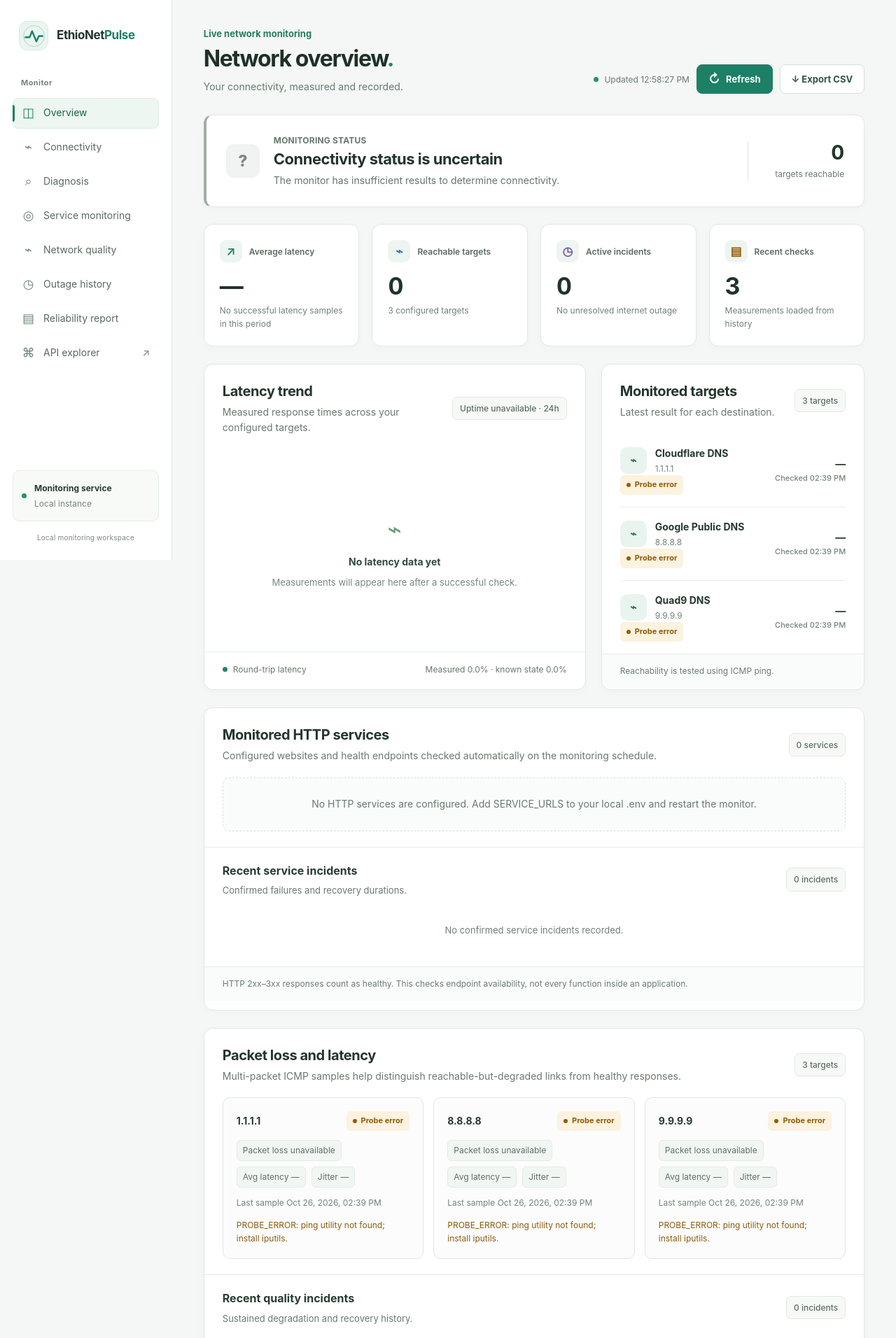
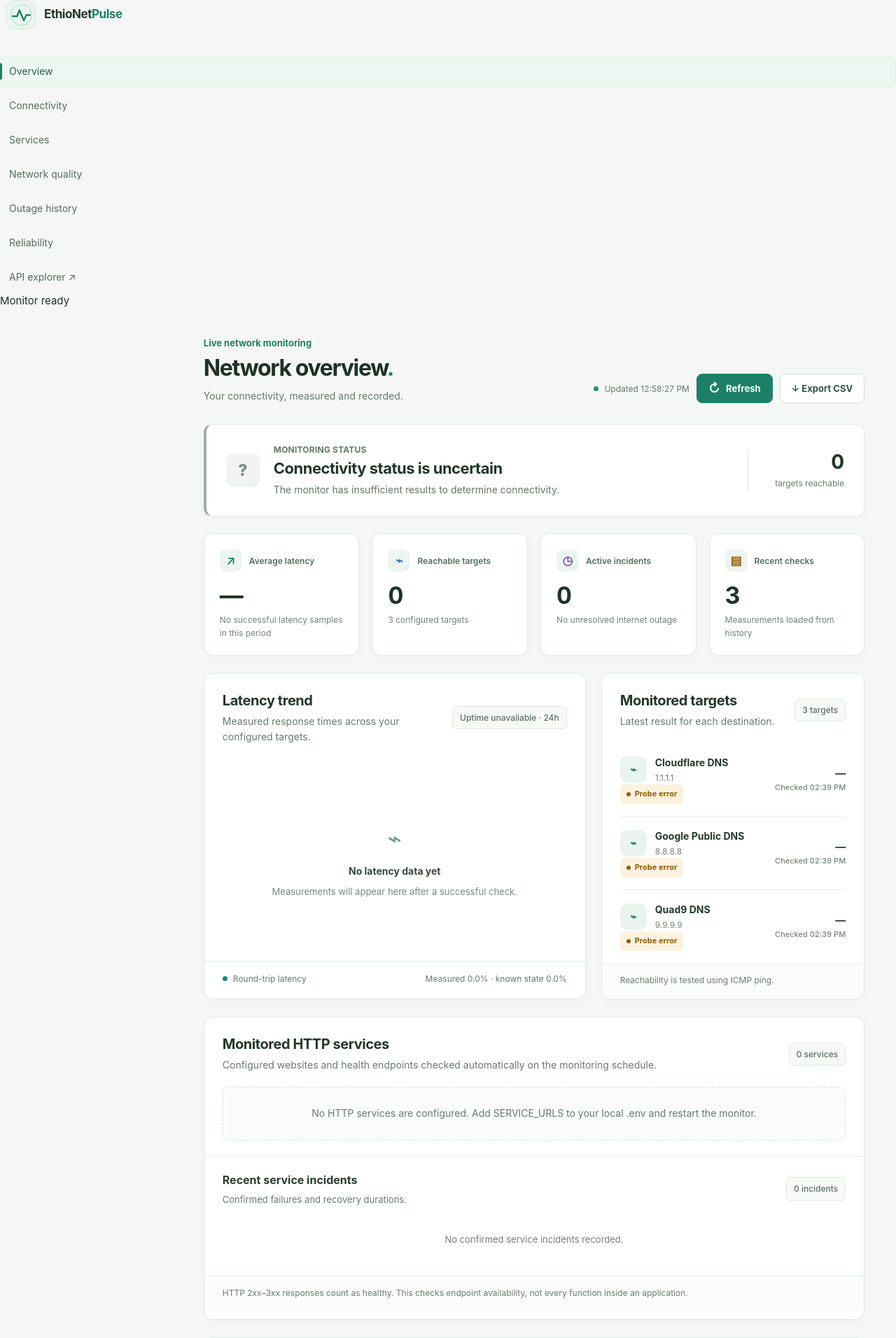
Before and after one commit to Ezra2121-et/ethionet-pulse, a FastAPI app: page / in a window 1280 px wide. Shown: the top 1912 px of the page at 70% size. Run offline with FastAPI, Linux system fonts and the light colour scheme; data comes from the database, SQL or seed files in the repository; data that the repository does not hold is empty.

Commit message:
Restructure dashboard with a simple top navigation

```diff
--- a/app/templates/index.html
+++ b/app/templates/index.html
@@ -3,7 +3,7 @@
 <head>
   <meta charset="utf-8">
   <meta name="viewport" content="width=device-width, initial-scale=1">
-  <meta name="theme-color" content="#f4f7f5">
+  <meta name="theme-color" content="#f5f7f5">
   <meta name="description"
         content="Network connectivity and outage monitoring dashboard.">
   <title>{{ app_name }} — Network Overview</title>
@@ -12,7 +12,8 @@
 </head>
 <body>
 <div class="app-shell">
-  <aside class="sidebar">
+  <header class="site-header">
+    <div class="site-header-inner">
       <a href="/" class="brand" aria-label="EthioNet Pulse home">
         <span class="brand-mark">
           <svg viewBox="0 0 40 40" fill="none" aria-hidden="true">
@@ -26,46 +27,22 @@
         <span class="brand-name">EthioNet<span>Pulse</span></span>
       </a>
 
-    <p class="nav-label">Monitor</p>
       <nav class="nav-links" aria-label="Main navigation">
-      <a class="nav-link active" href="#overview">
-        <span class="nav-symbol">◫</span> Overview
-      </a>
-      <a class="nav-link" href="#targets">
-        <span class="nav-symbol">⌁</span> Connectivity
-      </a>
-      <a class="nav-link" href="#diagnosis">
-        <span class="nav-symbol">⌕</span> Diagnosis
-      </a>
-      <a class="nav-link" href="#services">
-        <span class="nav-symbol">◎</span> Service monitoring
-      </a>
-      <a class="nav-link" href="#network-quality">
-        <span class="nav-symbol">⌁</span> Network quality
-      </a>
-      <a class="nav-link" href="#outages">
-        <span class="nav-symbol">◷</span> Outage history
-      </a>
-      <a class="nav-link" href="#reports">
-        <span class="nav-symbol">▤</span> Reliability report
-      </a>
-      <a class="nav-link" href="/docs" target="_blank" rel="noreferrer">
-        <span class="nav-symbol">⌘</span> API explorer
-        <span class="external-mark">↗</span>
-      </a>
+        <a class="nav-link active" href="#overview">Overview</a>
+        <a class="nav-link" href="#targets">Connectivity</a>
+        <a class="nav-link" href="#services">Services</a>
+        <a class="nav-link" href="#network-quality">Network quality</a>
+        <a class="nav-link" href="#outages">Outage history</a>
+        <a class="nav-link" href="#reports">Reliability</a>
+        <a class="nav-link nav-api" href="/docs" target="_blank" rel="noreferrer">API explorer ↗</a>
       </nav>
 
-    <div class="sidebar-bottom">
-      <div class="sidebar-status">
-        <span class="status-dot"></span>
-        <div>
-          <strong>Monitoring service</strong>
-          <span>Local instance</span>
+      <div class="header-status">
+        <span class="status-dot" aria-hidden="true"></span>
+        <span>Monitor ready</span>
       </div>
     </div>
-      <p class="sidebar-caption">Local monitoring workspace</p>
-    </div>
-  </aside>
+  </header>
 
   <main class="main-content" id="overview">
     <header class="topbar">
```
Lines whose indentation alone changed are shown as unchanged.
